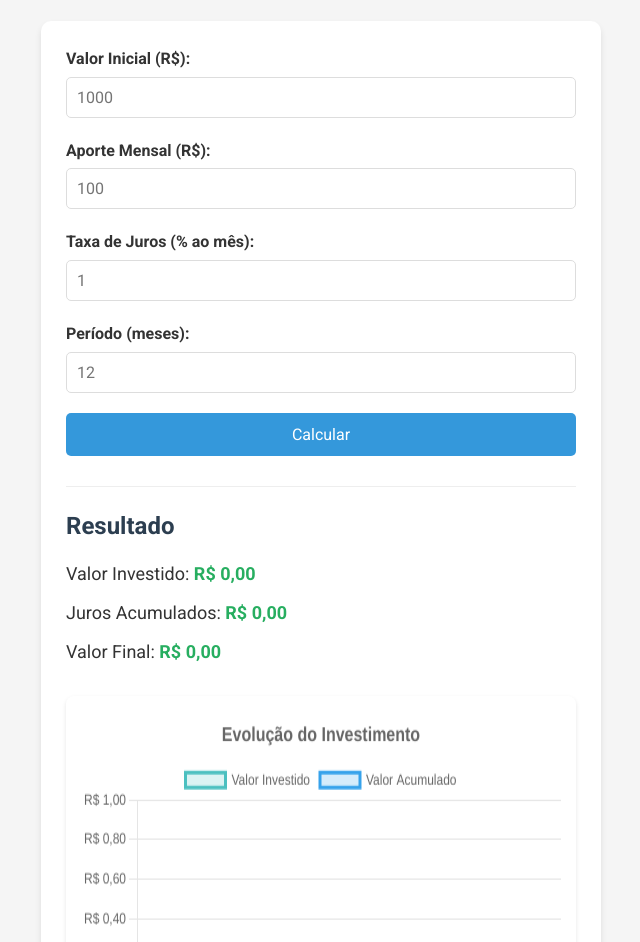
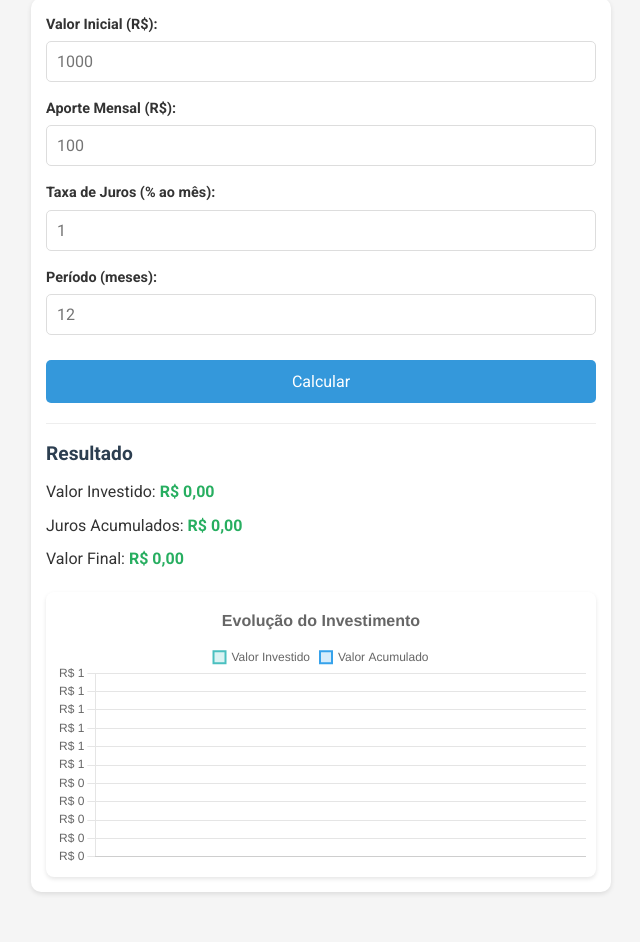
Before and after one commit to hps-solucoes/juros-compostos-pwa, a plain HTML site: page index.html in a window 1280 px wide. Shown: the part 80-1022 px from the top of the page, without its empty margins (319-959 px from the left). After the commit the page ends 992 px from the top, so only its background shows below. Drawn offline with nearby package versions, Linux system fonts and the light colour scheme.

Commit message:
Add files via upload

```diff
--- a/app.js
+++ b/app.js
@@ -20,7 +20,17 @@ document.addEventListener('DOMContentLoaded', () => {
 let evolutionChart;
 
 function initializeChart() {
-    const ctx = document.getElementById('evolutionChart').getContext('2d');
+    const ctx = document.getElementById('evolutionChart');
+
+    // Verifica se o Chart.js está carregado
+    if (typeof Chart === 'undefined') {
+        console.error('Chart.js não foi carregado corretamente');
+        return;
+    }
+
+    // Configuração otimizada para mobile
+    const isMobile = /Mobi|Android/i.test(navigator.userAgent);
+    const fontsize = isMobile ? 10 : 12;
 
     evolutionChart = new Chart(ctx, {
         type: 'line',
@@ -32,6 +42,7 @@ function initializeChart() {
                     data: [],
                     borderColor: 'rgba(75, 192, 192, 1)',
                     backgroundColor: 'rgba(75, 192, 192, 0.2)',
+                    borderWidth: 2,
                     tension: 0.1,
                     fill: true
                 },
@@ -40,6 +51,7 @@ function initializeChart() {
                     data: [],
                     borderColor: 'rgba(54, 162, 235, 1)',
                     backgroundColor: 'rgba(54, 162, 235, 0.2)',
+                    borderWidth: 2,
                     tension: 0.1,
                     fill: true
                 }
@@ -47,15 +59,30 @@ function initializeChart() {
         },
         options: {
             responsive: true,
+            maintainAspectRatio: false,
             plugins: {
+                legend: {
+                    position: 'top',
+                    labels: {
+                        font: {
+                            size: fontsize
+                        },
+                        boxWidth: 12
+                    }
+                },
                 title: {
                     display: true,
                     text: 'Evolução do Investimento',
                     font: {
-                        size: 16
+                        size: isMobile ? 14 : 16
+                    },
+                    padding: {
+                        top: 10,
+                        bottom: 10
                     }
                 },
                 tooltip: {
+                    enabled: !isMobile,
                     callbacks: {
                         label: function(context) {
                             let label = context.dataset.label || '';
@@ -72,12 +99,23 @@ function initializeChart() {
                 }
             },
             scales: {
+                x: {
+                    ticks: {
+                        font: {
+                            size: fontsize
+                        }
+                    }
+                },
                 y: {
                     ticks: {
+                        font: {
+                            size: fontsize
+                        },
                         callback: function(value) {
                             return new Intl.NumberFormat('pt-BR', {
                                 style: 'currency',
-                                currency: 'BRL'
+                                currency: 'BRL',
+                                maximumFractionDigits: 0
                             }).format(value);
                         }
                     }
@@ -126,6 +164,11 @@ function calculateCompoundInterest() {
 }
 
 function updateChart(months, investedValues, accumulatedValues) {
+    if (!evolutionChart) {
+        console.error('Gráfico não foi inicializado corretamente');
+        return;
+    }
+
     evolutionChart.data.labels = months;
     evolutionChart.data.datasets[0].data = investedValues;
     evolutionChart.data.datasets[1].data = accumulatedValues;
--- a/index.html
+++ b/index.html
@@ -2,7 +2,7 @@
 <html lang="pt-BR">
 <head>
     <meta charset="UTF-8">
-    <meta name="viewport" content="width=device-width, initial-scale=1.0">
+    <meta name="viewport" content="width=device-width, initial-scale=1.0, maximum-scale=1.0, user-scalable=no">
     <title>Calculadora de Juros Compostos</title>
     <meta name="description" content="Calculadora de juros compostos PWA">
     <link rel="stylesheet" href="styles.css">
--- a/styles.css
+++ b/styles.css
@@ -9,35 +9,38 @@ body {
     background-color: #f5f5f5;
     color: #333;
     line-height: 1.6;
+    padding: 10px;
 }
 
 .container {
     max-width: 600px;
     margin: 0 auto;
-    padding: 20px;
+    padding: 10px;
 }
 
 h1 {
     text-align: center;
-    margin-bottom: 30px;
+    margin-bottom: 20px;
     color: #2c3e50;
+    font-size: 1.5rem;
 }
 
 .calculator {
     background-color: white;
-    padding: 25px;
+    padding: 15px;
     border-radius: 10px;
-    box-shadow: 0 4px 6px rgba(0, 0, 0, 0.1);
+    box-shadow: 0 2px 5px rgba(0, 0, 0, 0.1);
 }
 
 .input-group {
-    margin-bottom: 20px;
+    margin-bottom: 15px;
 }
 
 label {
     display: block;
     margin-bottom: 5px;
     font-weight: bold;
+    font-size: 0.9rem;
 }
 
 input {
@@ -45,7 +48,7 @@ input {
     padding: 10px;
     border: 1px solid #ddd;
     border-radius: 5px;
-    font-size: 16px;
+    font-size: 1rem;
 }
 
 button {
@@ -55,9 +58,10 @@ button {
     color: white;
     border: none;
     border-radius: 5px;
-    font-size: 16px;
+    font-size: 1rem;
     cursor: pointer;
     transition: background-color 0.3s;
+    margin-top: 10px;
 }
 
 button:hover {
@@ -65,19 +69,20 @@ button:hover {
 }
 
 .results {
-    margin-top: 30px;
-    padding-top: 20px;
+    margin-top: 20px;
+    padding-top: 15px;
     border-top: 1px solid #eee;
 }
 
 .results h2 {
-    margin-bottom: 15px;
+    margin-bottom: 10px;
     color: #2c3e50;
+    font-size: 1.2rem;
 }
 
 .results p {
-    margin-bottom: 10px;
-    font-size: 18px;
+    margin-bottom: 8px;
+    font-size: 1rem;
 }
 
 .results span {
@@ -86,14 +91,35 @@ button:hover {
 }
 
 .chart-container {
-    margin-top: 30px;
-    padding: 15px;
+    margin-top: 20px;
+    padding: 10px;
     background-color: white;
     border-radius: 8px;
     box-shadow: 0 2px 4px rgba(0, 0, 0, 0.1);
+    position: relative;
+    width: 100%;
+    min-height: 250px;
 }
 
 #evolutionChart {
     width: 100% !important;
-    height: 300px !important;
+    height: auto !important;
 }
+
+@media (max-width: 480px) {
+    .container {
+        padding: 5px;
+    }
+
+    .calculator {
+        padding: 10px;
+    }
+
+    input, button {
+        padding: 8px;
+    }
+
+    .chart-container {
+        min-height: 200px;
+    }
+}
--- a/sw.js
+++ b/sw.js
@@ -1,4 +1,4 @@
-const CACHE_NAME = 'juros-compostos-v2';
+const CACHE_NAME = 'juros-compostos-v3';
 const ASSETS_TO_CACHE = [
     '/',
     '/index.html',
@@ -6,6 +6,7 @@ const ASSETS_TO_CACHE = [
     '/app.js',
     '/manifest.json',
     'https://cdn.jsdelivr.net/npm/chart.js',
+    'https://fonts.googleapis.com/css2?family=Roboto:wght@400;700&display=swap',
     '/icons/icon-192.png',
     '/icons/icon-512.png'
 ];
```
